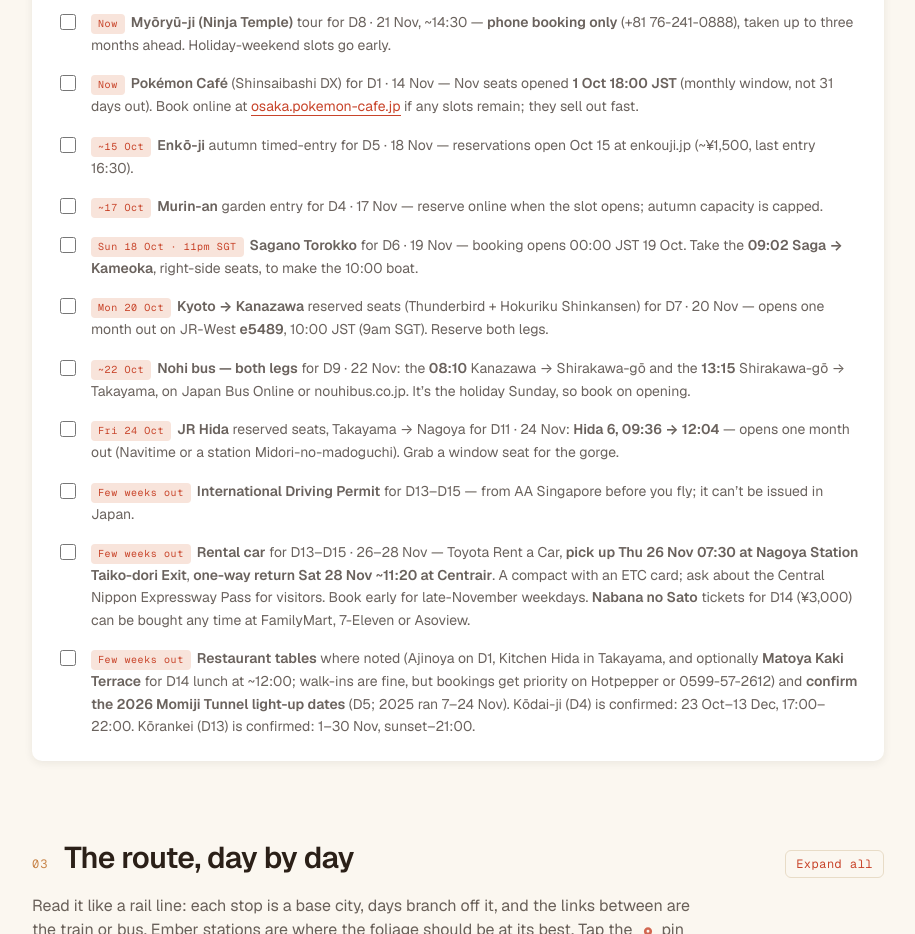
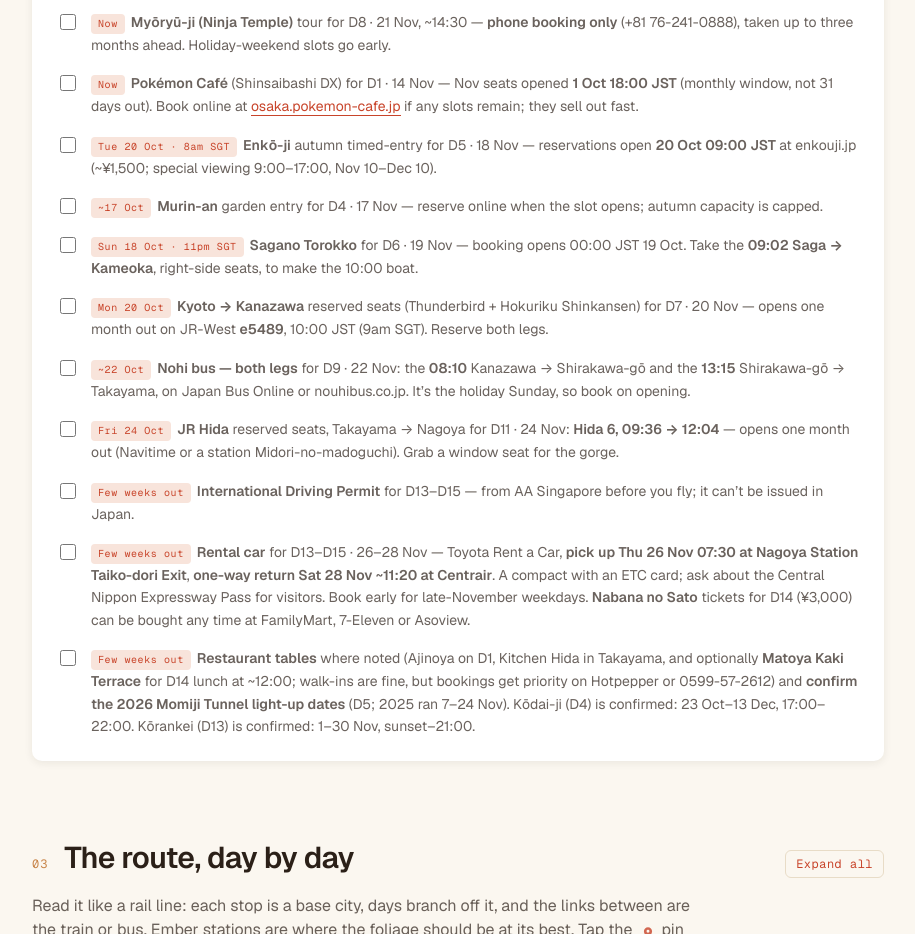
Before and after one commit to benjie91/japan-itinerary, a plain HTML site: page index.html in a window 1280 px wide. Shown: the part 1160-2094 px from the top of the page, without its empty margins (182-1097 px from the left). Drawn offline with nearby package versions, Linux system fonts and the light colour scheme.

Commit message:
Correct Enkō-ji reservation open date to 20 Oct 2026 09:00 JST
Official temple notice: timed-entry opens Tue 20 Oct 9:00 a.m.; special viewing Nov 10–Dec 10, 9:00–17:00. Itinerary had Oct 15.

```diff
--- a/index.html
+++ b/index.html
@@ -423,7 +423,7 @@
         <li style="display:flex;gap:var(--space-3);align-items:flex-start"><input type="checkbox" style="margin-top:3px;flex:0 0 auto;width:16px;height:16px;accent-color:var(--ember)"><div><span style="display:inline-block;font-family:var(--font-mono);font-size:10px;letter-spacing:.06em;color:var(--ember);background:var(--ember-wash);padding:2px 7px;border-radius:var(--radius-xs);margin-right:6px;white-space:nowrap">Now</span><strong>Amanohashidate, Ine &amp; Miyama coach tour</strong> (Pelago) for D3 · 16 Nov — autumn dates fill; flights are booked, so lock it in now.</div></li>
         <li style="display:flex;gap:var(--space-3);align-items:flex-start"><input type="checkbox" style="margin-top:3px;flex:0 0 auto;width:16px;height:16px;accent-color:var(--ember)"><div><span style="display:inline-block;font-family:var(--font-mono);font-size:10px;letter-spacing:.06em;color:var(--ember);background:var(--ember-wash);padding:2px 7px;border-radius:var(--radius-xs);margin-right:6px;white-space:nowrap">Now</span><strong>Myōryū-ji (Ninja Temple)</strong> tour for D8 · 21 Nov, ~14:30 — <strong>phone booking only</strong> (+81 76-241-0888), taken up to three months ahead. Holiday-weekend slots go early.</div></li>
         <li style="display:flex;gap:var(--space-3);align-items:flex-start"><input type="checkbox" style="margin-top:3px;flex:0 0 auto;width:16px;height:16px;accent-color:var(--ember)"><div><span style="display:inline-block;font-family:var(--font-mono);font-size:10px;letter-spacing:.06em;color:var(--ember);background:var(--ember-wash);padding:2px 7px;border-radius:var(--radius-xs);margin-right:6px;white-space:nowrap">Now</span><strong>Pokémon Café</strong> (Shinsaibashi DX) for D1 · 14 Nov — Nov seats opened <strong>1 Oct 18:00 JST</strong> (monthly window, not 31 days out). Book online at <a href="https://osaka.pokemon-cafe.jp/" target="_blank" rel="noopener">osaka.pokemon-cafe.jp</a> if any slots remain; they sell out fast.</div></li>
-        <li style="display:flex;gap:var(--space-3);align-items:flex-start"><input type="checkbox" style="margin-top:3px;flex:0 0 auto;width:16px;height:16px;accent-color:var(--ember)"><div><span style="display:inline-block;font-family:var(--font-mono);font-size:10px;letter-spacing:.06em;color:var(--ember);background:var(--ember-wash);padding:2px 7px;border-radius:var(--radius-xs);margin-right:6px;white-space:nowrap">~15 Oct</span><strong>Enkō-ji</strong> autumn timed-entry for D5 · 18 Nov — reservations open Oct 15 at enkouji.jp (~¥1,500, last entry 16:30).</div></li>
+        <li style="display:flex;gap:var(--space-3);align-items:flex-start"><input type="checkbox" style="margin-top:3px;flex:0 0 auto;width:16px;height:16px;accent-color:var(--ember)"><div><span style="display:inline-block;font-family:var(--font-mono);font-size:10px;letter-spacing:.06em;color:var(--ember);background:var(--ember-wash);padding:2px 7px;border-radius:var(--radius-xs);margin-right:6px;white-space:nowrap">Tue 20 Oct · 8am SGT</span><strong>Enkō-ji</strong> autumn timed-entry for D5 · 18 Nov — reservations open <strong>20 Oct 09:00 JST</strong> at enkouji.jp (~¥1,500; special viewing 9:00–17:00, Nov 10–Dec 10).</div></li>
         <li style="display:flex;gap:var(--space-3);align-items:flex-start"><input type="checkbox" style="margin-top:3px;flex:0 0 auto;width:16px;height:16px;accent-color:var(--ember)"><div><span style="display:inline-block;font-family:var(--font-mono);font-size:10px;letter-spacing:.06em;color:var(--ember);background:var(--ember-wash);padding:2px 7px;border-radius:var(--radius-xs);margin-right:6px;white-space:nowrap">~17 Oct</span><strong>Murin-an</strong> garden entry for D4 · 17 Nov — reserve online when the slot opens; autumn capacity is capped.</div></li>
         <li style="display:flex;gap:var(--space-3);align-items:flex-start"><input type="checkbox" style="margin-top:3px;flex:0 0 auto;width:16px;height:16px;accent-color:var(--ember)"><div><span style="display:inline-block;font-family:var(--font-mono);font-size:10px;letter-spacing:.06em;color:var(--ember);background:var(--ember-wash);padding:2px 7px;border-radius:var(--radius-xs);margin-right:6px;white-space:nowrap">Sun 18 Oct · 11pm SGT</span><strong>Sagano Torokko</strong> for D6 · 19 Nov — booking opens 00:00 JST 19 Oct. Take the <strong>09:02 Saga → Kameoka</strong>, right-side seats, to make the 10:00 boat.</div></li>
         <li style="display:flex;gap:var(--space-3);align-items:flex-start"><input type="checkbox" style="margin-top:3px;flex:0 0 auto;width:16px;height:16px;accent-color:var(--ember)"><div><span style="display:inline-block;font-family:var(--font-mono);font-size:10px;letter-spacing:.06em;color:var(--ember);background:var(--ember-wash);padding:2px 7px;border-radius:var(--radius-xs);margin-right:6px;white-space:nowrap">Mon 20 Oct</span><strong>Kyoto → Kanazawa</strong> reserved seats (Thunderbird + Hokuriku Shinkansen) for D7 · 20 Nov — opens one month out on JR-West <strong>e5489</strong>, 10:00 JST (9am SGT). Reserve both legs.</div></li>
@@ -604,7 +604,7 @@
             <p style="font-size:var(--text-sm);line-height:1.7;color:var(--text-secondary)">Fushimi Inari early — two JR stops from the hotel and magical before the crowds — then north to <strong>Enkō-ji</strong>’s maple garden and a ramen lunch in Ichijōji, up to <strong>Kurama-dera</strong>, over the ridge to <strong>Kibune</strong>, and the Eizan <strong>Kirara</strong> home through the illuminated <strong>Momiji Tunnel</strong> after dark.</p>
             <ol style="font-size:var(--text-sm);line-height:1.7;color:var(--text-secondary);padding-left:20px;display:flex;flex-direction:column;gap:var(--space-2)">
               <li><strong>Fushimi Inari · from ~09:00</strong><a class="gm" href="https://www.google.com/maps/search/?api=1&amp;query=Fushimi%20Inari%20Taisha" target="_blank" rel="noopener" aria-label="Open Fushimi Inari in Google Maps" title="Open in Google Maps"></a> — breakfast, then leave ~8:30; two JR stops to Inari. Climb the torii tunnels (the <strong>Yotsutsuji</strong><a class="gm" href="https://www.google.com/maps/search/?api=1&amp;query=Yotsutsuji%20Intersection%2C%20Fushimi%20Inari" target="_blank" rel="noopener" aria-label="Open Yotsutsuji in Google Maps" title="Open in Google Maps"></a> viewpoint ~30 min up is enough). Go on the early side today — it’s a full day.</li>
-              <li><strong>Enkō-ji · ~11:30</strong><a class="gm" href="https://www.google.com/maps/search/?api=1&amp;query=Enkoji%20Temple%2C%20Kyoto" target="_blank" rel="noopener" aria-label="Open Enkō-ji in Google Maps" title="Open in Google Maps"></a> — Keihan to <strong>Demachiyanagi</strong>, Eizan to <strong>Ichijōji</strong>: the reserved autumn viewing at <strong>Enkō-ji</strong>, a hillside maple garden with a famous bird’s-eye view over the grounds (~1 h). Book the timed slot — autumn reservations open <strong>Oct 15</strong> at enkouji.jp (~¥1,500, last entry 16:30). Shisen-dō is a 2-min walk if you have time.</li>
+              <li><strong>Enkō-ji · ~11:30</strong><a class="gm" href="https://www.google.com/maps/search/?api=1&amp;query=Enkoji%20Temple%2C%20Kyoto" target="_blank" rel="noopener" aria-label="Open Enkō-ji in Google Maps" title="Open in Google Maps"></a> — Keihan to <strong>Demachiyanagi</strong>, Eizan to <strong>Ichijōji</strong>: the reserved autumn viewing at <strong>Enkō-ji</strong>, a hillside maple garden with a famous bird’s-eye view over the grounds (~1 h). Book the timed slot — autumn reservations open <strong>20 Oct 09:00 JST</strong> at enkouji.jp (~¥1,500; special viewing 9:00–17:00, Nov 10–Dec 10). Shisen-dō is a 2-min walk if you have time.</li>
               <li><strong>Ichijōji ramen lunch · ~12:45</strong><a class="gm" href="https://www.google.com/maps/search/?api=1&amp;query=Ichijoji%20Station%2C%20Kyoto" target="_blank" rel="noopener" aria-label="Open Ichijōji ramen lunch in Google Maps" title="Open in Google Maps"></a> — Ichijōji is Kyoto’s ramen district, so grab a bowl before heading up.</li>
               <li><strong>Up to Kurama · ~13:30</strong> — back on the Eizan to the Kurama terminus (through the Momiji Tunnel in daylight on the way up).</li>
               <li><strong>Kurama-dera · 14:00</strong><a class="gm" href="https://www.google.com/maps/search/?api=1&amp;query=Kurama-dera%20Temple" target="_blank" rel="noopener" aria-label="Open Kurama-dera in Google Maps" title="Open in Google Maps"></a> — ride the little <strong>cable car (¥200) up</strong> to skip the first climb, then the mountainside main hall and valley views; the trail starts behind it.</li>
```
